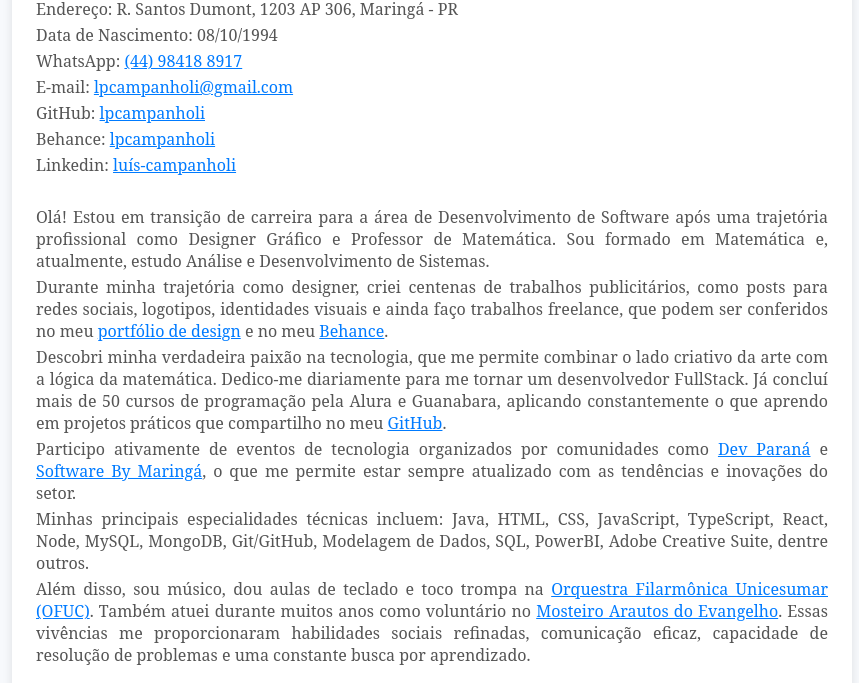
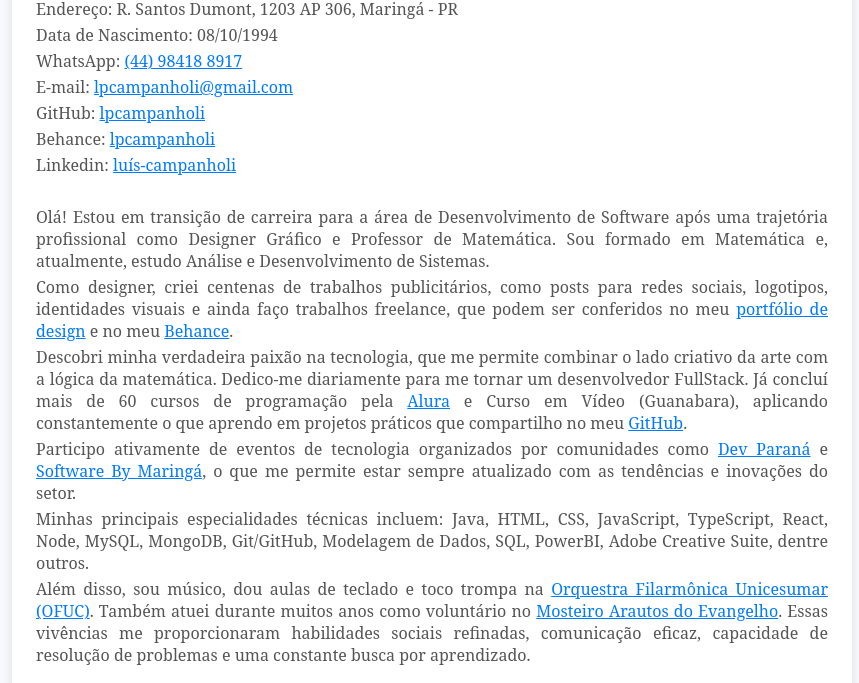
Before and after one commit to lpcampanholi/Curriculo, a plain HTML site: page index.html in a window 1280 px wide. Shown: the part 107-790 px from the top of the page, without its empty margins (208-1067 px from the left). Drawn offline with Linux system fonts and the light colour scheme.

Commit message:
descricao atualizada

```diff
--- a/index.html
+++ b/index.html
@@ -24,8 +24,8 @@
 
     <section>
       <p>Olá! Estou em transição de carreira para a área de Desenvolvimento de Software após uma trajetória profissional como Designer Gráfico e Professor de Matemática. Sou formado em Matemática e, atualmente, estudo Análise e Desenvolvimento de Sistemas.</p>
-      <p>Durante minha trajetória como designer, criei centenas de trabalhos publicitários, como posts para redes sociais, logotipos, identidades visuais e ainda faço trabalhos freelance, que podem ser conferidos no meu <a href="https://lpcampanholi.github.io/portfolio-design/portfolio_luis_plinio_campanholi.pdf" target="_blank">portfólio de design</a> e no meu <a href="https://www.behance.net/luspldossan" target="_blank">Behance</a>.</p>
-      <p>Descobri minha verdadeira paixão na tecnologia, que me permite combinar o lado criativo da arte com a lógica da matemática. Dedico-me diariamente para me tornar um desenvolvedor FullStack. Já concluí mais de 50 cursos de programação pela Alura e Guanabara, aplicando constantemente o que aprendo em projetos práticos que compartilho no meu <a href="https://github.com/lpcampanholi" target="_blank">GitHub</a>.</p>
+      <p>Como designer, criei centenas de trabalhos publicitários, como posts para redes sociais, logotipos, identidades visuais e ainda faço trabalhos freelance, que podem ser conferidos no meu <a href="https://lpcampanholi.github.io/portfolio-design/portfolio_luis_plinio_campanholi.pdf" target="_blank">portfólio de design</a> e no meu <a href="https://www.behance.net/luspldossan" target="_blank">Behance</a>.</p>
+      <p>Descobri minha verdadeira paixão na tecnologia, que me permite combinar o lado criativo da arte com a lógica da matemática. Dedico-me diariamente para me tornar um desenvolvedor FullStack. Já concluí mais de 60 cursos de programação pela <a href="https://cursos.alura.com.br/user/lpcampanholi" target="_blank">Alura</a> e Curso em Vídeo (Guanabara), aplicando constantemente o que aprendo em projetos práticos que compartilho no meu <a href="https://github.com/lpcampanholi" target="_blank">GitHub</a>.</p>
       <p>Participo ativamente de eventos de tecnologia organizados por comunidades como <a href="https://www.instagram.com/devparana/" target="_blank">Dev Paraná</a> e <a href="https://www.instagram.com/softwarebymaringa/" target="_blank">Software By Maringá</a>, o que me permite estar sempre atualizado com as tendências e inovações do setor.
       <p>Minhas principais especialidades técnicas incluem: Java, HTML, CSS, JavaScript, TypeScript, React, Node, MySQL, MongoDB, Git/GitHub, Modelagem de Dados, SQL, PowerBI, Adobe Creative Suite, dentre outros.</p>
       <p>Além disso, sou músico, dou aulas de teclado e toco trompa na <a href="https://www.instagram.com/orquestraunicesumar/" target="_blank">Orquestra Filarmônica Unicesumar (OFUC)</a>. Também atuei durante muitos anos como voluntário no <a href="https://www.instagram.com/arautosmaringa/" target="_blank">Mosteiro Arautos do Evangelho</a>. Essas vivências me proporcionaram habilidades sociais refinadas, comunicação eficaz, capacidade de resolução de problemas e uma constante busca por aprendizado.</p>
```
